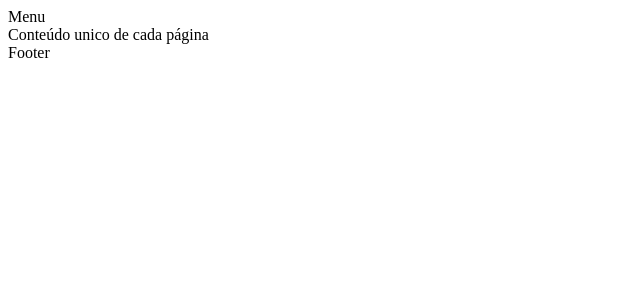
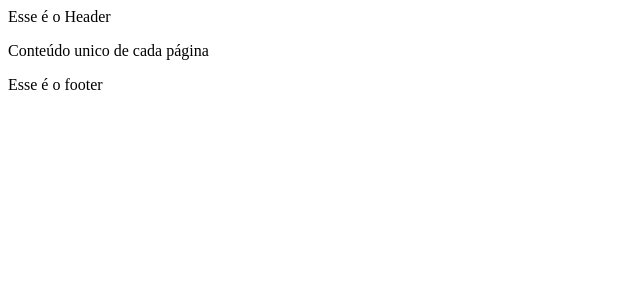
Before and after one commit to omariosouto/devsoutinho-site, a Next.js app: page / in a window 1280 px wide. Shown: the top 300 px of the page, without its empty margins (0-640 px from the left). Built offline with nearby package versions, Linux system fonts and the light colour scheme.

Commit message:
fim do vídeo

```diff
--- a/pages/index.js
+++ b/pages/index.js
@@ -1,21 +1,19 @@
-// import Head from 'next/head';
-
 import Head from '../src/infra/components/Head';
+import Typography from '../src/components/foundation/Typography';
+import Header from '../src/patterns/Header';
+import Footer from '../src/patterns/Footer';
 
 export default function Home() {
   return (
     <div>
-      <Head />
-      <header>
-        Menu
-      </header>
+      <Head title="Home - DevSoutinho Site" />
+      <Header />
       <main>
-        Conteúdo unico de cada página
+        <Typography>
+          Conteúdo unico de cada página
+        </Typography>
       </main>
-
-      <footer>
-        Footer
-      </footer>
+      <Footer />
     </div>
   );
 }
--- /dev/null
+++ b/src/components/foundation/Typography/index.js
@@ -0,0 +1,16 @@
+import React from 'react';
+import PropTypes from 'prop-types';
+
+function Typography({ children }) {
+  return (
+    <p>
+      {children}
+    </p>
+  );
+}
+
+Typography.propTypes = {
+  children: PropTypes.node,
+}
+
+export default Typography;
--- /dev/null
+++ b/src/patterns/Footer/index.js
@@ -0,0 +1,16 @@
+import React from 'react';
+import PropTypes from 'prop-types';
+
+function Footer({ children }) {
+  return (
+    <footer>
+      Esse é o footer
+    </footer>
+  );
+}
+
+Footer.propTypes = {
+  children: PropTypes.node,
+}
+
+export default Footer;
--- /dev/null
+++ b/src/patterns/Header/index.js
@@ -0,0 +1,16 @@
+import React from 'react';
+import PropTypes from 'prop-types';
+
+function Header({ children }) {
+  return (
+    <header>
+      Esse é o Header
+    </header>
+  );
+}
+
+Header.propTypes = {
+  children: PropTypes.node,
+}
+
+export default Header;
```
Also changed, not shown: 1 other file (tests, documents, lock files or other folders).
